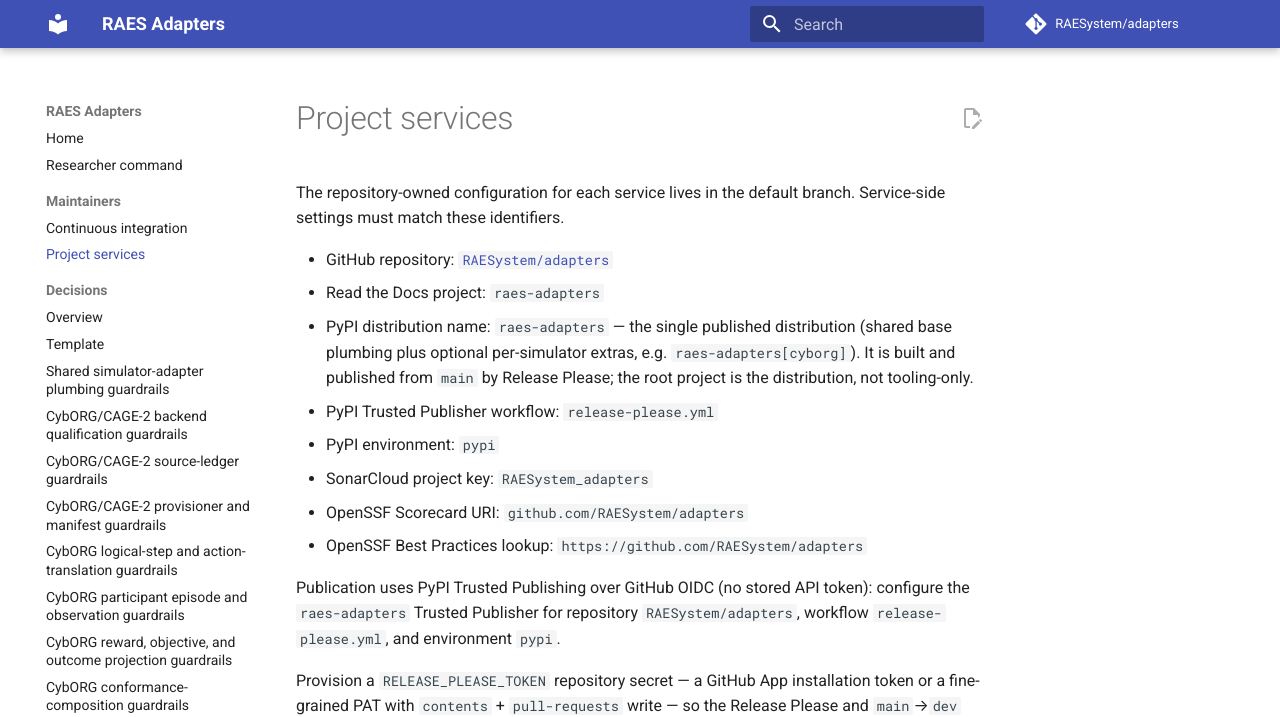
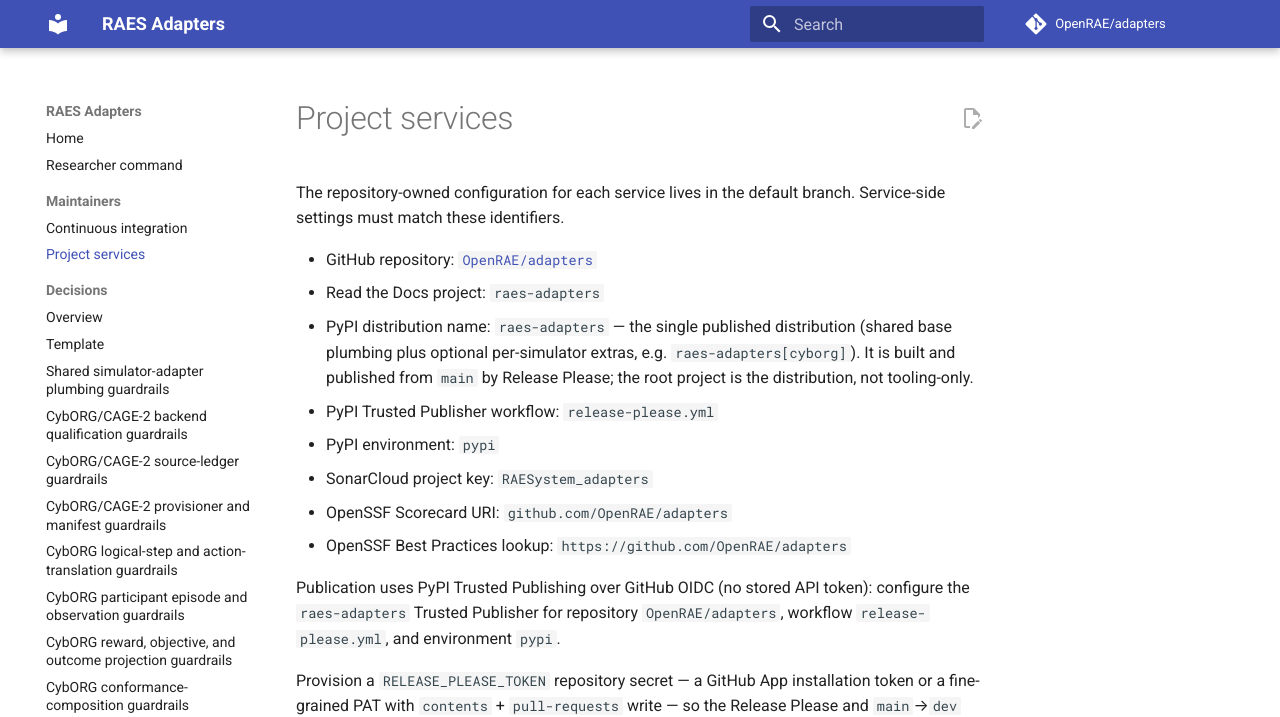
Before and after one commit to OpenRAE/adapters, an MkDocs documentation site: the page built from docs/maintainers/project-services.md, in a window 1280 px wide and 957 px high. Shown: the top 717 px of the window. Built offline with MkDocs 1.6.1 and Material for MkDocs 9.7.7, drawn with Linux system fonts in a browser that asks for light colours; comment, search, counter and statistics services are not loaded.

Commit message:
chore: upgrade raes to 3.3.0 and reconcile GitHub identity to OpenRAE
Bundled into #39 at maintainer request:

- Upgrade raes 2.0.0 -> 3.3.0 and raes-env-packs 3.2.0 -> 3.6.2 (the latter
  hard-requires the former). Adapters import unchanged; adapt the CybORG
  conformance test fixture to raes>=3's stricter report-evidence validation;
  re-pin the CybORG uv_lock digest; update env-packs pin assertions.
- Reconcile the active GitHub-repo identity RAESystem/adapters -> OpenRAE/adapters
  (config, project-services gate, README badges/links, docs, mkdocs, pyproject
  URLs) after the org move; the SonarCloud key (RAESystem_adapters) and
  digest-pinned historical qualification evidence are intentionally unchanged.

```diff
--- a/.ground-control.yaml
+++ b/.ground-control.yaml
@@ -1,6 +1,6 @@
 schema_version: 1
 project: aces-adapters
-github_repo: RAESystem/adapters
+github_repo: OpenRAE/adapters
 workflow:
   test_command: make verify
   completion_command: make verify
--- a/docs/decisions/identity-register.yaml
+++ b/docs/decisions/identity-register.yaml
@@ -26,7 +26,7 @@
 # granting a new exception is a reviewed edit to this file.
 entries:
   - path: .ground-control.yaml
-    digest: de1c598e28e28cbc1f336cf23a4549eb7ed214812b1ad04f2b7323741abd8e33
+    digest: 63d6cedefd87fe724b1d587bfe750d38f7d55610879124b587f1184544a77ee5
     record_class: external-identity
     owner: ground-control
     rationale: >-
--- a/docs/maintainers/project-services.md
+++ b/docs/maintainers/project-services.md
@@ -3,7 +3,7 @@
 The repository-owned configuration for each service lives in the default
 branch. Service-side settings must match these identifiers.
 
-- GitHub repository: [`RAESystem/adapters`](https://github.com/RAESystem/adapters)
+- GitHub repository: [`OpenRAE/adapters`](https://github.com/OpenRAE/adapters)
 - Read the Docs project: `raes-adapters`
 - PyPI distribution name: `raes-adapters` — the single published distribution
   (shared base plumbing plus optional per-simulator extras, e.g.
@@ -12,12 +12,12 @@
 - PyPI Trusted Publisher workflow: `release-please.yml`
 - PyPI environment: `pypi`
 - SonarCloud project key: `RAESystem_adapters`
-- OpenSSF Scorecard URI: `github.com/RAESystem/adapters`
-- OpenSSF Best Practices lookup: `https://github.com/RAESystem/adapters`
+- OpenSSF Scorecard URI: `github.com/OpenRAE/adapters`
+- OpenSSF Best Practices lookup: `https://github.com/OpenRAE/adapters`
 
 Publication uses PyPI Trusted Publishing over GitHub OIDC (no stored API token):
 configure the `raes-adapters` Trusted Publisher for repository
-`RAESystem/adapters`, workflow `release-please.yml`, and environment `pypi`.
+`OpenRAE/adapters`, workflow `release-please.yml`, and environment `pypi`.
 
 Provision a `RELEASE_PLEASE_TOKEN` repository secret — a GitHub App installation
 token or a fine-grained PAT with `contents` + `pull-requests` write — so the
--- a/mkdocs.yml
+++ b/mkdocs.yml
@@ -1,8 +1,8 @@
 site_name: RAES Adapters
 site_description: Adapter implementations for reproducible agentic environments.
 site_url: !ENV [READTHEDOCS_CANONICAL_URL, "https://raes-adapters.readthedocs.io/"]
-repo_url: https://github.com/RAESystem/adapters
-repo_name: RAESystem/adapters
+repo_url: https://github.com/OpenRAE/adapters
+repo_name: OpenRAE/adapters
 edit_uri: edit/dev/docs/
 docs_dir: docs
 
```
Also changed, not shown: README.md (+11 -11 lines), docs/index.md (+2 -2 lines), pyproject.toml (+6 -6 lines), 8 other files.
